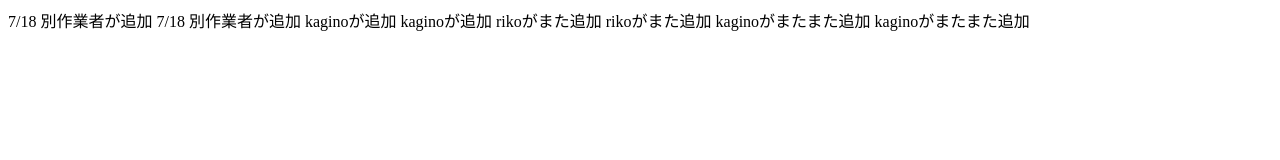
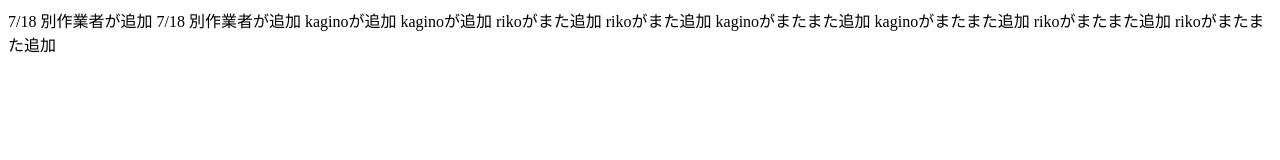
Before and after one commit to kagi830/ahern, a plain HTML site: page test.html in a window 1280 px wide. Drawn offline with Linux system fonts and the light colour scheme.

Commit message:
rikoがまたまた追加

```diff
--- a/test.html
+++ b/test.html
@@ -18,5 +18,10 @@ kaginoがまたまた追加
 kaginoがまたまた追加
 
 
+rikoがまたまた追加
+rikoがまたまた追加
+
+
+
 </body>
 </html>
```
